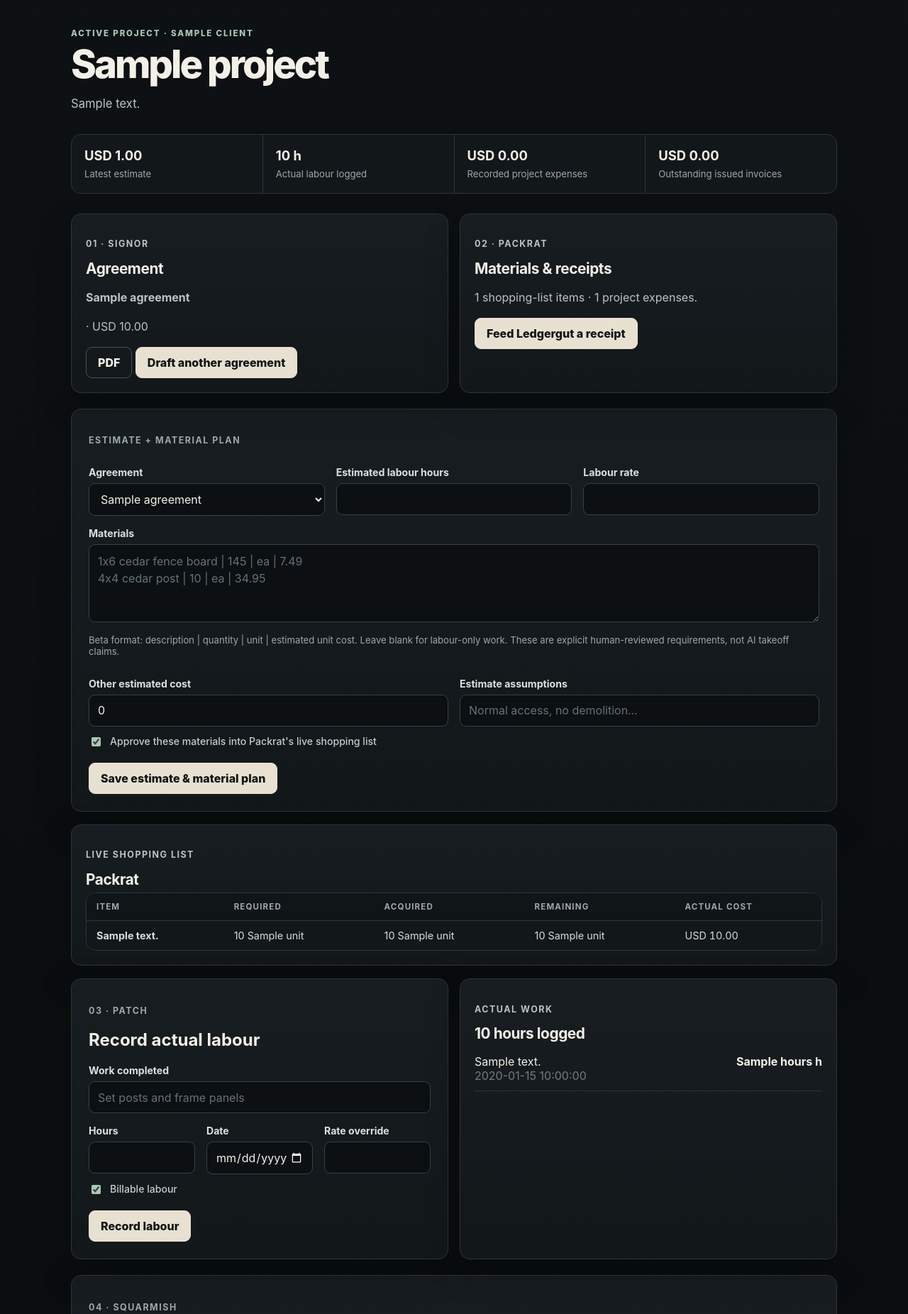
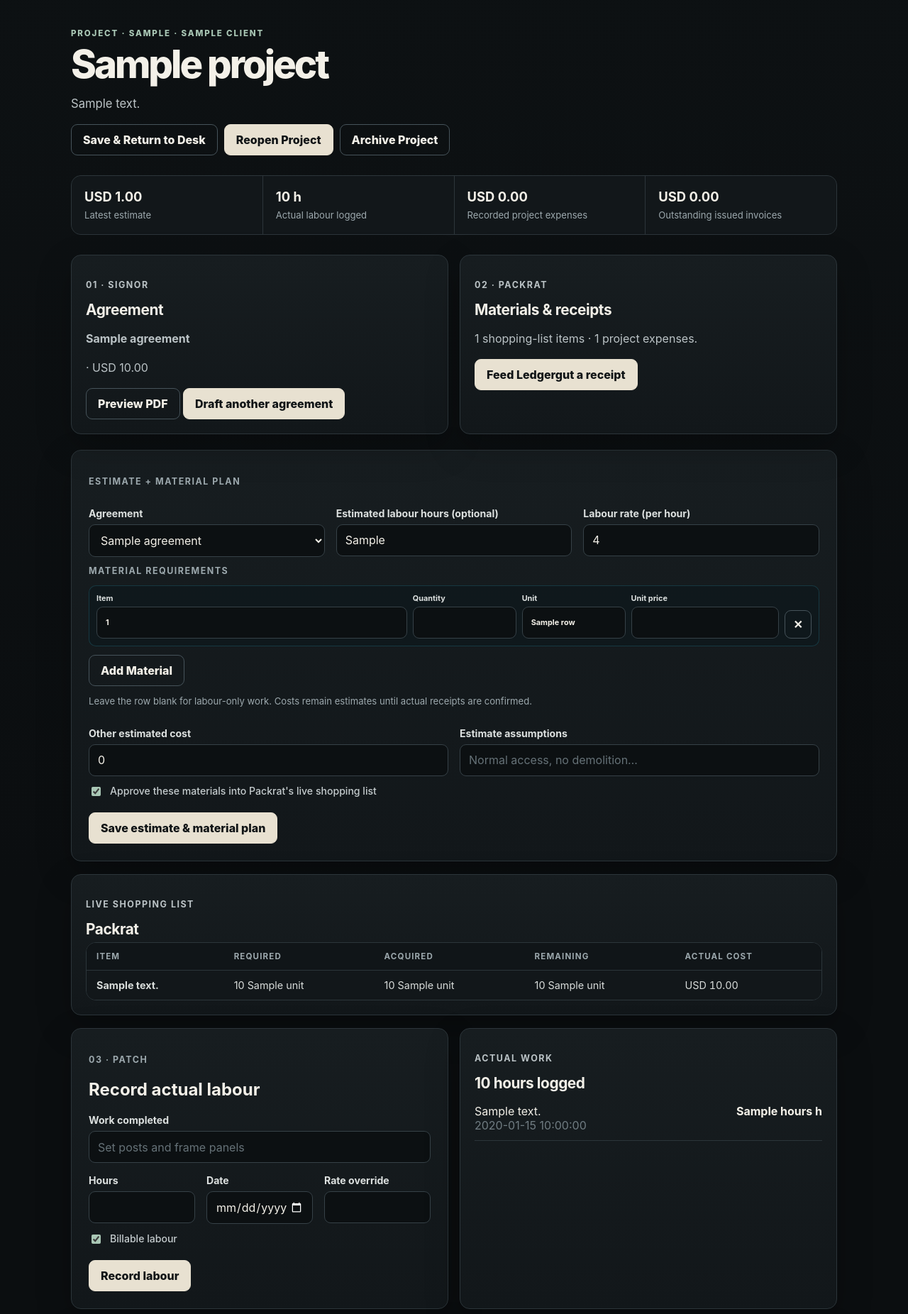
Before and after one commit to drakoswolf-lgtm/GoblinBlackOffice, a Flask app: template app/office/templates/office/job_workbench.html in a window 1280 px wide. Shown: the part 76-1928 px from the top of the page at 71% size. Run offline with Flask 3, Linux system fonts and the light colour scheme; the template is opened without the code that fills it: most values are stand-ins (such as "Sample title", 1, 10 or a date in 2020).

Commit message:
feat(beta-a): structured project materials, project closeout and modal PDF previews

```diff
--- a/app/office/templates/office/job_workbench.html
+++ b/app/office/templates/office/job_workbench.html
@@ -14,9 +14,20 @@
   </header>
 
   <section class="hero compact">
-    <p class="eyebrow">Active project{% if client %} · {{ client.name }}{% endif %}</p>
+    <p class="eyebrow">{{ project.status.value|upper }} PROJECT · {{ project.pricing_model.replace("_", " ")|title }}{% if client %} · {{ client.name }}{% endif %}</p>
     <h1>{{ project.name }}</h1>
     {% if project.description %}<p class="lead">{{ project.description }}</p>{% endif %}
+    <div class="beta-project-actions">
+      <a class="button secondary" href="/">Save &amp; Return to Desk</a>
+      {% if project.status.value == 'active' %}
+      <form method="post"><input type="hidden" name="action" value="project_status"><input type="hidden" name="status" value="completed"><button type="submit">Mark Field Work Complete</button></form>
+      {% elif project.status.value != 'active' %}
+      <form method="post"><input type="hidden" name="action" value="project_status"><input type="hidden" name="status" value="active"><button type="submit">Reopen Project</button></form>
+      {% endif %}
+      {% if project.status.value != 'archived' %}
+      <form method="post" onsubmit="return confirm('Archive this project? Its invoices and receipts will remain available in Records.');"><input type="hidden" name="action" value="project_status"><input type="hidden" name="status" value="archived"><button class="secondary" type="submit">Archive Project</button></form>
+      {% endif %}
+    </div>
   </section>
 
   {% if message %}<div class="alert success"><strong>{{ message }}</strong></div>{% endif %}
@@ -38,7 +49,7 @@
         <p><strong>{{ agreement.title }}</strong></p>
         <p class="muted">{{ agreement.status.value }}{% if agreement.amount is not none %} · {{ agreement.currency }} {{ '%.2f'|format(agreement.amount) }}{% endif %}</p>
         <div class="actions">
-          <a class="button secondary" href="/signor/agreements/{{ agreement.agreement_id }}/pdf">PDF</a>
+          <a class="button secondary" href="/signor/agreements/{{ agreement.agreement_id }}/pdf" data-pdf-preview data-pdf-title="Agreement {{ agreement.agreement_id }}">Preview PDF</a>
           <a class="button" href="/signor/?project_id={{ project.project_id }}">Draft another agreement</a>
         </div>
       {% else %}
@@ -64,12 +75,34 @@
         <label for="plan-agreement">Agreement</label>
         <select id="plan-agreement" name="agreement_id">{% for a in agreements %}<option value="{{ a.agreement_id }}">{{ a.title }}</option>{% endfor %}</select>
       </div>
-      <div><label for="labour_hours">Estimated labour hours</label><input id="labour_hours" name="labour_hours" inputmode="decimal"></div>
-      <div><label for="labour_rate">Labour rate</label><input id="labour_rate" name="labour_rate" inputmode="decimal"></div>
+      <div><label for="labour_hours">Estimated labour hours (optional)</label><input id="labour_hours" name="labour_hours" inputmode="decimal" value="{{ form_data.get('labour_hours','') }}"></div>
+      <div><label for="labour_rate">Labour rate (per hour)</label><input id="labour_rate" name="labour_rate" inputmode="decimal" value="{{ form_data.get('labour_rate','') }}"></div>
     </div>
-    <label for="materials_text">Materials</label>
-    <textarea id="materials_text" name="materials_text" placeholder="1x6 cedar fence board | 145 | ea | 7.49&#10;4x4 cedar post | 10 | ea | 34.95"></textarea>
-    <p class="muted" style="font-size:.82rem">Beta format: description | quantity | unit | estimated unit cost. Leave blank for labour-only work. These are explicit human-reviewed requirements, not AI takeoff claims.</p>
+    <div data-repeatable-rows>
+      <p class="card-kicker">Material requirements</p>
+      <div class="beta-line-rows" data-row-list>
+        {% for row in material_rows %}
+        <div class="beta-line-row" data-entry-row>
+          <label>Item <input name="material_description" value="{{ row[0] }}" placeholder="Cedar board"></label>
+          <label>Quantity <input name="material_quantity" type="number" step="any" min="0" value="{{ row[1] }}" inputmode="decimal"></label>
+          <label>Unit <input name="material_unit" value="{{ row[2] or 'ea' }}" placeholder="ea"></label>
+          <label>Unit price <input name="material_price" type="number" step="0.01" min="0" value="{{ row[3] }}" inputmode="decimal"></label>
+          <button type="button" class="secondary" data-remove-row aria-label="Remove material row">✕</button>
+        </div>
+        {% endfor %}
+      </div>
+      <template data-row-template>
+        <div class="beta-line-row" data-entry-row>
+          <label>Item <input name="material_description" placeholder="Material description"></label>
+          <label>Quantity <input name="material_quantity" type="number" step="any" min="0" inputmode="decimal"></label>
+          <label>Unit <input name="material_unit" value="ea"></label>
+          <label>Unit price <input name="material_price" type="number" step="0.01" min="0" inputmode="decimal"></label>
+          <button type="button" class="secondary" data-remove-row aria-label="Remove material row">✕</button>
+        </div>
+      </template>
+      <button type="button" class="secondary" data-add-row>Add Material</button>
+      <p class="muted" style="font-size:.82rem">Leave the row blank for labour-only work. Costs remain estimates until actual receipts are confirmed.</p>
+    </div>
     <div class="grid grid-2">
       <div><label for="other_cost">Other estimated cost</label><input id="other_cost" name="other_cost" inputmode="decimal" value="0"></div>
       <div><label for="assumptions">Estimate assumptions</label><input id="assumptions" name="assumptions" placeholder="Normal access, no demolition…"></div>
@@ -154,7 +187,7 @@
           <tr>
             <td>{{ inv.invoice_id }}</td><td>{{ inv.status.value }}</td><td class="money">{{ inv.currency }} {{ '%.2f'|format(inv.total) }}</td>
             <td>
-              <a href="/squarmish/invoices/{{ inv.invoice_id }}/pdf">PDF</a>
+              <a href="/squarmish/invoices/{{ inv.invoice_id }}/pdf" data-pdf-preview data-pdf-title="Invoice {{ inv.invoice_id }}">Preview PDF</a>
               {% if inv.status.value == 'draft' %}
               <form method="post" action="/squarmish/invoices/{{ inv.invoice_id }}/confirm" style="display:inline;margin-left:8px"><button class="secondary" type="submit" style="width:auto;min-height:34px;padding:6px 9px">Approve</button></form>
               {% endif %}
@@ -187,5 +220,11 @@
 
   <footer class="footer">One job. One record. Several suspiciously efficient goblins.</footer>
 </main>
+<dialog class="pdf-modal" data-pdf-dialog aria-label="PDF document preview">
+  <header><strong data-pdf-title>Document preview</strong><button type="button" class="secondary" data-pdf-close>Close ✕</button></header>
+  <iframe data-pdf-frame title="Generated project document" loading="lazy"></iframe>
+  <footer><a class="button secondary" data-pdf-download href="#">Download PDF</a><a data-pdf-external target="_blank" rel="noopener" href="#">Open in new tab</a><p data-pdf-status role="status" aria-live="polite"></p></footer>
+</dialog>
+<script src="/static/beta-forms.js" defer></script>
 </body>
 </html>
```
